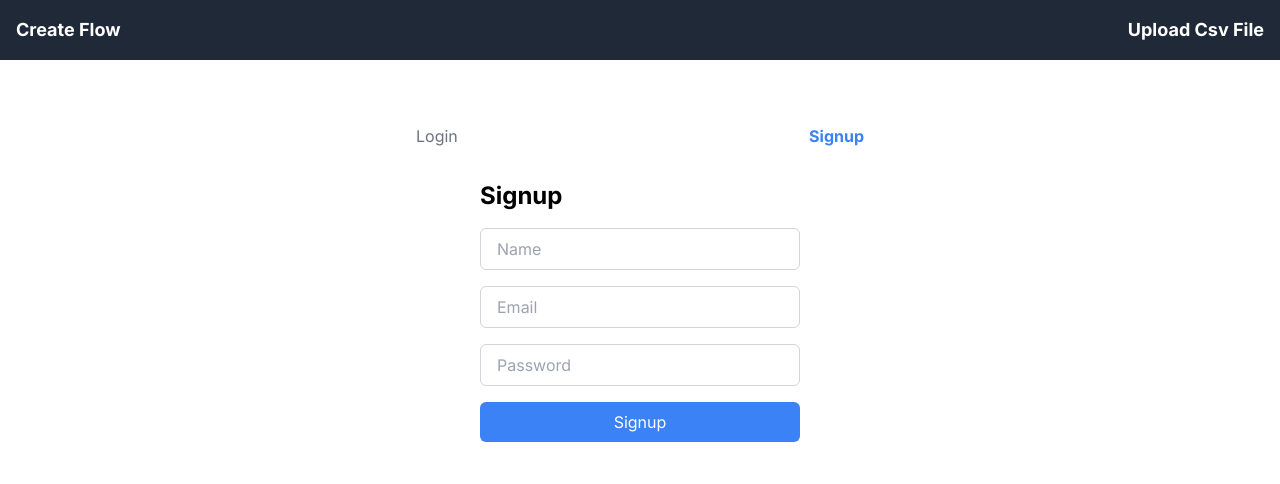
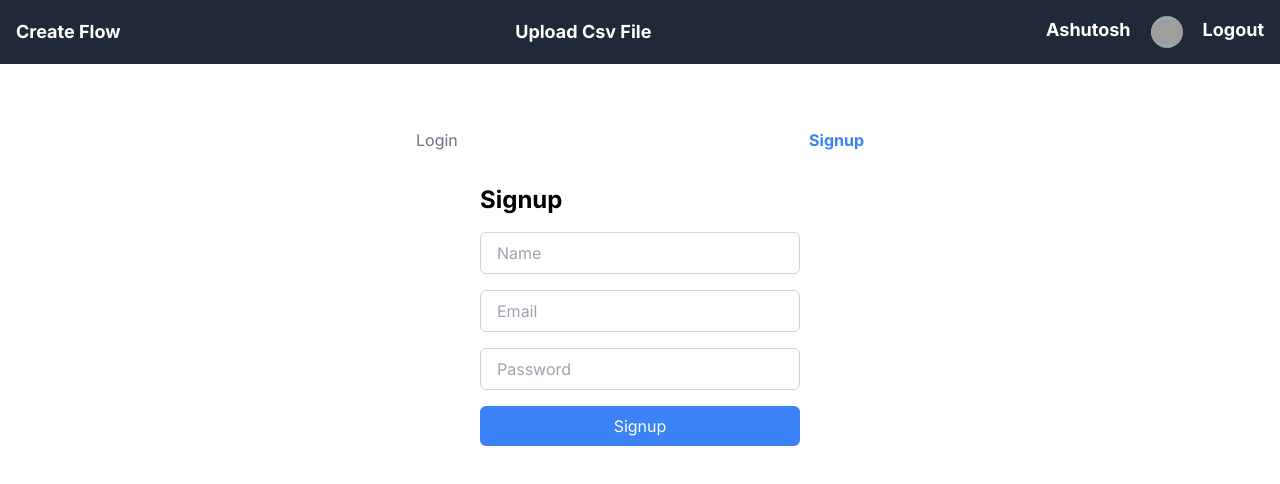
Before and after one commit to Ashutosh5333/stax, a Next.js app in the folder my-app/: page / in a window 1280 px wide. Shown: the top 484 px of the page. Built offline with nearby package versions, Linux system fonts and the light colour scheme; grey boxes are pictures that could not be loaded.

Commit message:
feat: done

```diff
--- a/my-app/next.config.mjs
+++ b/my-app/next.config.mjs
@@ -1,4 +1,10 @@
 /** @type {import('next').NextConfig} */
-const nextConfig = {};
+const nextConfig = {
+    images: {
+        domains: [
+          "bit.ly"
+        ],
+      },
+};
 
 export default nextConfig;
--- a/my-app/src/app/(pages)/csv/page.jsx
+++ b/my-app/src/app/(pages)/csv/page.jsx
@@ -9,6 +9,7 @@ import { Getdata } from "@/app/Redux/AppReducer/action";
 import { ReactFlow, useNodesState, addEdge, useEdgesState } from "reactflow";
 import "reactflow/dist/style.css";
 import "../workflow/index.css"
+import PrivateRoute from "@/app/Privateroute/PrivateRoute";
 const Page = () => {
   const fileInputRef = useRef("");
   const fileInputRef1 = useRef("");
@@ -97,11 +98,11 @@ const Page = () => {
     }
   };
 
-   console.log("noeddddd",nodes,edges)
-   console.log("workflow",workflowData)
+
 
   return (
     <>
+     <PrivateRoute>
       <div
         className="Browser-continer relative top-[15%] sm:top-16 w-[90%] sm:w-[60%] m-auto text-center"
       >
@@ -218,6 +219,7 @@ const Page = () => {
           )}
         </div>
       </div>
+      </PrivateRoute>
 
       <Toaster />
     </>
--- a/my-app/src/app/(pages)/workflow/page.jsx
+++ b/my-app/src/app/(pages)/workflow/page.jsx
@@ -5,6 +5,7 @@ import ReactFlow, { useNodesState, useEdgesState, addEdge,MarkerType,useReactFlo
 import "reactflow/dist/style.css";
 import { WorkflowPost} from "../../Redux/AppReducer/action"
 import "./index.css"
+import {PrivateRoute} from "../../Privateroute/PrivateRoute"
 const initialNodes = [
   {
     id: "0",
@@ -44,7 +45,7 @@ const Page = () => {
     savedNodes:savedNodes
  }
 
-   console.log("payloaddd1",payload)
+  //  console.log("payloaddd1",payload)
 
   const handleSave = () => {
     setSavedNodes(nodes);
@@ -107,6 +108,7 @@ const Page = () => {
   return (
 
     <div  style={{ width: "100vw", height: "100vh" }}>
+        {/* <PrivateRoute/> */}
 
         <div className=" flex justify-between">
          <button onClick={handleGoBackOrDelete} disabled={nodes.length<2} className="bg-red-700 rounded py-2 mt-5 text-[#ffffff] px-4 m-auto flex items-center justify-center text-center ">
@@ -135,7 +137,6 @@ const Page = () => {
         nodeOrigin={[0.5, 0]}
       />
     </div>
-
       </ReactFlowProvider>
       </div>
   );
--- /dev/null
+++ b/my-app/src/app/Privateroute/PrivateRoute.jsx
@@ -0,0 +1,19 @@
+'use client';
+import { useRouter } from 'next/navigation';
+import { useEffect } from 'react';
+
+const PrivateRoute = ({ children }) => {
+    const router = useRouter();
+    const Authenticate =
+      typeof window !== "undefined" ? !!localStorage.getItem("token") : false;
+
+    useEffect(() => {
+      if (!Authenticate) {
+        router.push("/");
+      }
+    }, [Authenticate, router]);
+
+    return Authenticate ? children : null;
+  };
+
+  export default PrivateRoute;
--- a/my-app/src/app/component/Login.jsx
+++ b/my-app/src/app/component/Login.jsx
@@ -50,6 +50,7 @@ export const Login = () => {
         console.log("res", res);
         if(res?.payload?.msg=="Login successful"){
           toast.success("Login successful");
+          localStorage.setItem("token",JSON.stringify(res?.payload?.token))
          }
          if(res?.type=="LOGINPOSTFAILURE"){
           toast.error("Check Password");
--- a/my-app/src/app/component/Navbar.jsx
+++ b/my-app/src/app/component/Navbar.jsx
@@ -1,24 +1,43 @@
+'use client';
+import Image from "next/image";
 import Link from "next/link";
 import React from "react";
 
 const Navbar = () => {
+
+     const handleLogout = () =>{
+        localStorage.clear()
+     }
+
   return (
     <div>
-      <nav className="bg-gray-800 p-4">
+      <nav className="bg-gray-800 p-4 cursor-pointer">
         <div className="flex justify-between items-center">
           <div>
             <h1 className="text-white text-lg font-bold">
-              <Link href="/workflow">
-              Create Flow
-              </Link>
-               </h1>
+              <Link href="/workflow">Create Flow</Link>
+            </h1>
           </div>
+
           <div>
             <h1 className="text-white text-lg font-bold">
-               <Link href={"/csv"}>
-               Upload Csv File
-               </Link>
-               </h1>
+              <Link href={"/csv"}>Upload Csv File</Link>
+            </h1>
+          </div>
+
+          <div className=" flex justify-between gap-5">
+            <h1 className="text-white text-lg font-bold">Ashutosh</h1>
+            <div className="w-8 h-8 bg-gray-400 rounded-full flex items-center justify-center">
+              <Image
+                src="https://bit.ly/kent-c-dodds"
+                alt="dan"
+                width={40}
+                height={40}
+                className="rounded-full"
+              />
+            </div>
+            <h1 onClick={handleLogout}
+            className="text-white text-lg font-bold">Logout</h1>
           </div>
         </div>
       </nav>
```
